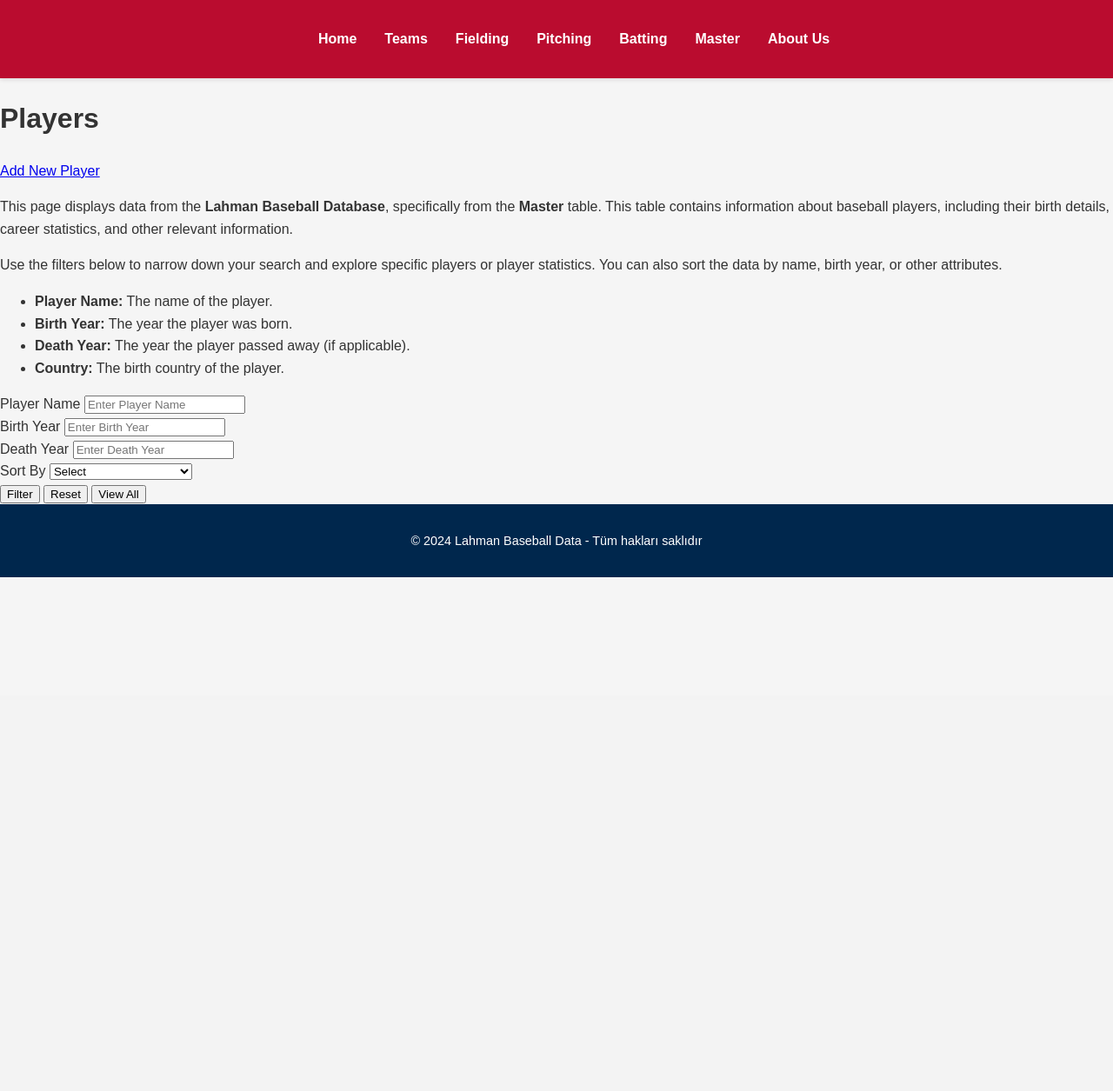
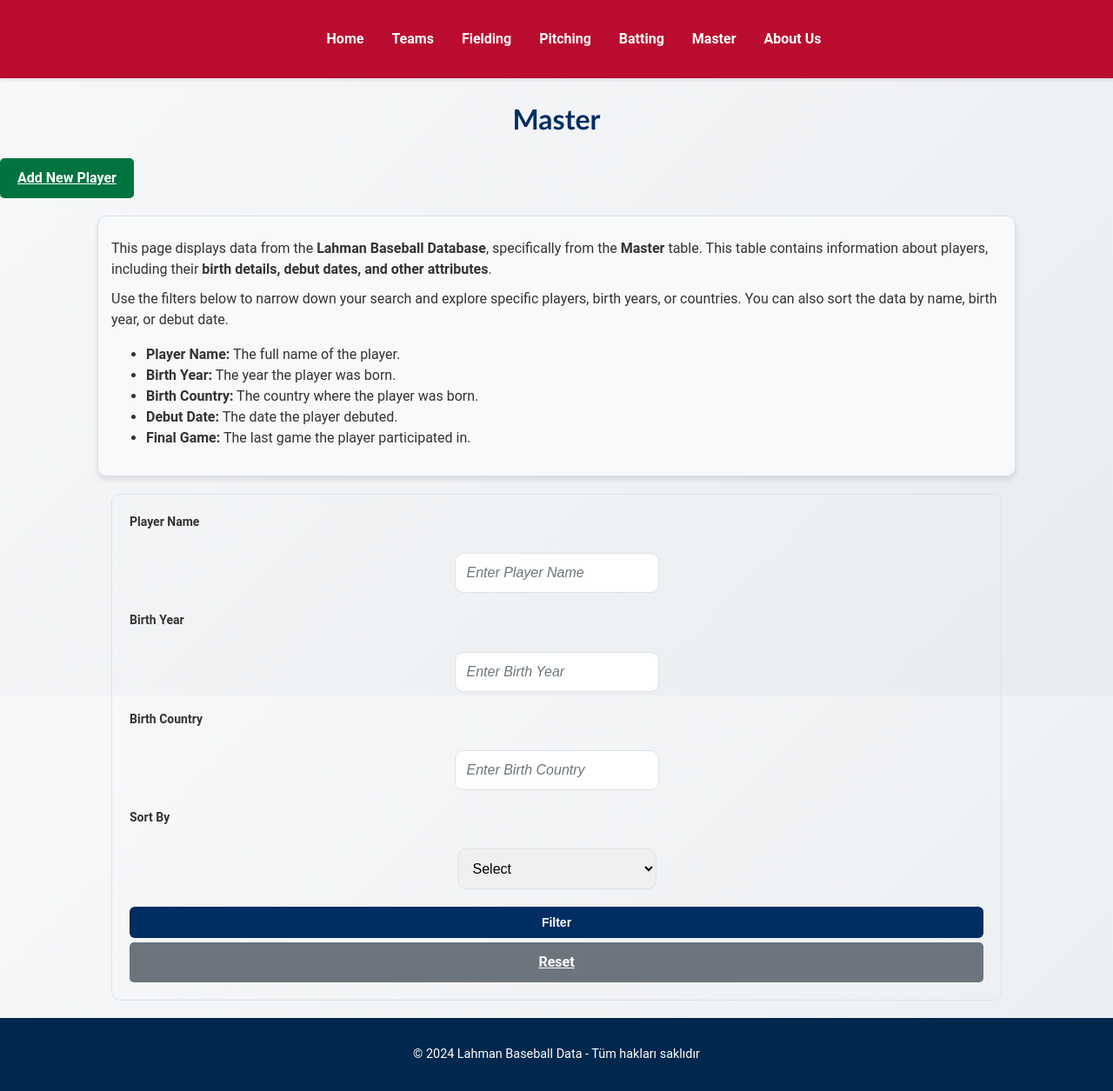
Before and after one commit to CommitCrewDB/CommitCrew, a Flask app: page /master in a window 1280 px wide. Shown: the whole page at 87% size. Before the commit the page ends 664 px from the top, so only its background shows below. Run offline with Flask 3, Linux system fonts and the light colour scheme.

Commit message:
edited master class

```diff
--- a/app/__init__.py
+++ b/app/__init__.py
@@ -26,8 +26,10 @@ def create_app():
     app.add_url_rule(rule="/batting/update/<int:record_id>", view_func=views.update_batting_record, methods=["GET", "POST"])
     app.add_url_rule(rule="/batting/delete/<int:record_id>", view_func=views.delete_batting_record, methods=["POST"])
     app.add_url_rule(rule="/master", view_func=views.master_page, methods=["GET", "POST"])
-    app.add_url_rule(rule="/master/add", view_func=views.add_player_page, methods=["GET", "POST"])
-    app.add_url_rule(rule="/master/update/<string:player_id>", view_func=views.update_player_page, methods=["GET", "POST"])
+    app.add_url_rule(rule="/master/add", view_func=views.add_master_page, methods=["GET", "POST"])
+    app.add_url_rule(rule="/master/update/<int:player_id>", view_func=views.update_master_page, methods=["GET", "POST"])
+    app.add_url_rule(rule="/master/delete/<int:player_id>", view_func=views.delete_master, methods=["POST"])
+
 
 
     return app
--- /dev/null
+++ b/app/static/master.css
@@ -0,0 +1,255 @@
+/* Global Styles */
+body {
+    font-family: 'Roboto', sans-serif;
+    background: linear-gradient(135deg, #f8f9fa, #e9ecef);
+    margin: 0;
+    padding: 0;
+}
+
+h1, h2, h3 {
+    color: #002d62;
+    text-align: center;
+    margin-bottom: 20px;
+    font-family: 'Trebuchet MS', sans-serif;
+    font-weight: 700;
+}
+
+/* Button Styles */
+.btn {
+    display: inline-block;
+    padding: 10px 20px;
+    font-size: 16px;
+    font-weight: bold;
+    text-align: center;
+    color: #fff;
+    border: none;
+    border-radius: 5px;
+    cursor: pointer;
+    transition: background-color 0.3s ease;
+}
+
+.btn-success {
+    background-color: #00743f;
+}
+
+.btn-success:hover {
+    background-color: #005c30;
+}
+
+.btn-primary {
+    background-color: #002d62;
+}
+
+.btn-primary:hover {
+    background-color: #001b40;
+}
+
+.btn-danger {
+    background-color: #c8102e;
+}
+
+.btn-danger:hover {
+    background-color: #a60d23;
+}
+
+.btn-secondary {
+    background-color: #6c757d;
+}
+
+.btn-secondary:hover {
+    background-color: #5a6268;
+}
+
+/* Search Box */
+.search-box {
+    max-width: 81%;
+    margin: 20px auto;
+    padding: 13px;
+    width: 100%;
+    font-size: 16px;
+    border: 1px solid #dee2e6;
+    border-radius: 10px;
+    box-sizing: border-box;
+}
+
+/* Table Styles */
+.scrollable-table {
+    overflow-y: auto;
+    overflow-x: auto;
+    max-height: 800px;
+    border: 1px solid #ddd;
+    margin: 20px auto;
+    width: 90%;
+    border-radius: 5px;
+    background-color: white;
+}
+
+table {
+    width: 100%;
+    border-collapse: collapse;
+}
+
+.table th, .table td {
+    padding: 12px 15px;
+    text-align: left;
+    border-bottom: 1px solid #dee2e6;
+}
+
+.table th {
+    background-color: #002d62;
+    color: white;
+    font-weight: bold;
+    border-top-left-radius: 10px;
+    border-top-right-radius: 10px;
+}
+
+.table tr:hover {
+    background-color: #e9ecef;
+    transform: translateY(-2px);
+    transition: transform 0.3s ease;
+}
+
+/* Form Styles */
+form, .form-control {
+    max-width: 600px;
+    margin: 20px auto;
+    padding: 13px;
+    border: 1px solid #dee2e6;
+    border-radius: 10px;
+    box-sizing: border-box;
+}
+
+.form-control:focus {
+    border-color: #0056b3;
+    box-shadow: 0 0 5px rgba(0, 86, 179, 0.5);
+}
+
+.form-control::placeholder {
+    color: #6c757d;
+    font-style: italic;
+}
+
+/* Alerts */
+.alert {
+    max-width: 600px;
+    margin: 20px auto;
+    padding: 15px;
+    font-size: 16px;
+    text-align: center;
+    border-radius: 5px;
+    border: 1px solid transparent;
+}
+
+.alert-success {
+    background-color: #d4edda;
+    color: #155724;
+    border-color: #c3e6cb;
+}
+
+.alert-danger {
+    background-color: #f8d7da;
+    color: #721c24;
+    border-color: #f5c6cb;
+}
+
+/* Filter Form */
+.filter-form {
+    background-color: none;
+    padding: 20px;
+    margin: 20px auto;
+    border-radius: 10px;
+    max-width: 80%;
+    width: 100%;
+    display: grid;
+    grid-template-columns: repeat(auto-fit, minmax(200px, 1fr));
+    gap: 20px;
+    animation: fadeIn 0.5s ease-in;
+}
+
+.filter-form .form-group {
+    display: flex;
+    flex-direction: column;
+    gap: 5px;
+}
+
+.filter-form label {
+    font-weight: bold;
+    font-size: 14px;
+}
+
+.filter-form input, .filter-form select {
+    padding: 13px;
+    font-size: 16px;
+    border-radius: 10px;
+    border: 1px solid #dee2e6;
+    transition: border-color 0.3s ease, box-shadow 0.3s ease;
+}
+
+.filter-form input:focus, .filter-form select:focus {
+    border-color: #007bff;
+    box-shadow: 0 0 5px rgba(0, 123, 255, 0.5);
+}
+
+.filter-form button {
+    padding: 10px;
+    font-size: 14px;
+    font-weight: bold;
+    border-radius: 6px;
+    transition: background-color 0.3s ease, transform 0.2s ease;
+}
+
+.filter-form .btn-primary {
+    background-color: #002d62;
+    color: #fff;
+    border: none;
+}
+
+.filter-form .btn-primary:hover {
+    background-color: #001b40;
+    transform: scale(1.03);
+}
+
+.filter-form .btn-secondary {
+    background-color: #6c757d;
+    color: #fff;
+    border: none;
+}
+
+.filter-form .btn-secondary:hover {
+    background-color: #5a6268;
+    transform: scale(1.03);
+}
+
+/* Animations */
+@keyframes fadeIn {
+    from {
+        opacity: 0;
+    }
+    to {
+        opacity: 1;
+    }
+}
+
+/* Responsive Design */
+@media (max-width: 768px) {
+    .filter-form {
+        grid-template-columns: 1fr;
+    }
+}
+
+/* Information Container */
+.info-container {
+    background-color: #f8f9fa;
+    padding: 15px;
+    margin: 20px auto;
+    border: 1px solid #dee2e6;
+    border-radius: 10px;
+    box-shadow: 0px 4px 6px rgba(0, 0, 0, 0.1);
+    font-size: 16px;
+    max-width: 80%;
+    line-height: 1.5;
+}
+
+.info-container p {
+    margin: 10px 0;
+}
--- a/app/templates/master.html
+++ b/app/templates/master.html
@@ -1,31 +1,43 @@
 {% extends "layout.html" %}
 {% block title %}
-Players{% endblock %}
+Master{% endblock %}
 {% block content %}
+<!-- Flash Messages -->
+{% with messages = get_flashed_messages(with_categories=true) %}
+  {% if messages %}
+    <div>
+      {% for category, message in messages %}
+        <div class="alert alert-{{ category }}">{{ message }}</div>
+      {% endfor %}
+    </div>
+  {% endif %}
+{% endwith %}
+<link rel="stylesheet" href="https://cdnjs.cloudflare.com/ajax/libs/font-awesome/5.15.4/css/all.min.css">
 <link rel="stylesheet" href="{{ url_for('static', filename='master.css') }}">
 <script src="{{ url_for('static', filename='js/app.js') }}"></script>
 
-<h1 class="title text-center my-4">Players</h1>
+<h1 class="title text-center my-4">Master</h1>
 
 <div class="text-right my-3">
-    <a href="{{ url_for('add_player_page') }}" class="btn btn-success">Add New Player</a>
+    <a href="{{ url_for('add_master_page') }}" class="btn btn-success">Add New Player</a>
 </div>
 
 <div class="info-container">
     <p>
         This page displays data from the <strong>Lahman Baseball Database</strong>, specifically from the
-        <strong>Master</strong> table. This table contains information about baseball players, including their
-        birth details, career statistics, and other relevant information.
+        <strong>Master</strong> table. This table contains information about players, including their
+        <strong>birth details, debut dates, and other attributes</strong>.
     </p>
     <p>
-        Use the filters below to narrow down your search and explore specific players or player statistics.
-        You can also sort the data by name, birth year, or other attributes.
+        Use the filters below to narrow down your search and explore specific players, birth years, or countries.
+        You can also sort the data by name, birth year, or debut date.
     </p>
     <ul>
-        <li><strong>Player Name:</strong> The name of the player.</li>
+        <li><strong>Player Name:</strong> The full name of the player.</li>
         <li><strong>Birth Year:</strong> The year the player was born.</li>
-        <li><strong>Death Year:</strong> The year the player passed away (if applicable).</li>
-        <li><strong>Country:</strong> The birth country of the player.</li>
+        <li><strong>Birth Country:</strong> The country where the player was born.</li>
+        <li><strong>Debut Date:</strong> The date the player debuted.</li>
+        <li><strong>Final Game:</strong> The last game the player participated in.</li>
     </ul>
 </div>
 
@@ -58,16 +70,16 @@ Players{% endblock %}
             />
         </div>
 
-        <!-- Death Year Filter -->
+        <!-- Birth Country Filter -->
         <div class="form-group">
-            <label for="death_year">Death Year</label>
+            <label for="birth_country">Birth Country</label>
             <input
                 type="text"
-                name="death_year"
-                id="death_year"
-                value="{{ request.args.get('death_year', '') }}"
+                name="birth_country"
+                id="birth_country"
+                value="{{ request.args.get('birth_country', '') }}"
                 class="form-control"
-                placeholder="Enter Death Year"
+                placeholder="Enter Birth Country"
             />
         </div>
 
@@ -76,80 +88,70 @@ Players{% endblock %}
             <label for="sort_by">Sort By</label>
             <select name="sort_by" id="sort_by" class="form-control">
                 <option value="">Select</option>
+                <option value="name_asc" {% if request.args.get('sort_by') == 'name_asc' %}selected{% endif %}>Name (A-Z)</option>
+                <option value="name_desc" {% if request.args.get('sort_by') == 'name_desc' %}selected{% endif %}>Name (Z-A)</option>
                 <option value="birth_year_asc" {% if request.args.get('sort_by') == 'birth_year_asc' %}selected{% endif %}>Birth Year (Ascending)</option>
                 <option value="birth_year_desc" {% if request.args.get('sort_by') == 'birth_year_desc' %}selected{% endif %}>Birth Year (Descending)</option>
-                <option value="player_name_asc" {% if request.args.get('sort_by') == 'player_name_asc' %}selected{% endif %}>Player Name (A-Z)</option>
-                <option value="player_name_desc" {% if request.args.get('sort_by') == 'player_name_desc' %}selected{% endif %}>Player Name (Z-A)</option>
+                <option value="debut_asc" {% if request.args.get('sort_by') == 'debut_asc' %}selected{% endif %}>Debut Date (Ascending)</option>
+                <option value="debut_desc" {% if request.args.get('sort_by') == 'debut_desc' %}selected{% endif %}>Debut Date (Descending)</option>
             </select>
         </div>
 
         <!-- Submit and Reset Buttons -->
         <div class="form-group btn-block">
             <button type="submit" class="btn btn-primary btn-block">Filter</button>
-            <button type="reset" class="btn btn-secondary btn-block">Reset</button>
-            <form method="get" action="/master">
-                <input type="hidden" name="action" value="view_all">
-                <button type="submit" class="btn btn-primary">View All</button>
+            <a href="{{ url_for('master_page') }}" class="btn btn-secondary">Reset</a>
+        </div>
+    </div>
 </form>
-        </div>
 
+<!-- Players Table -->
 {% if players %}
+    <div class="scrollable-table">
         <table class="table table-striped">
             <thead>
                 <tr>
-                        <th>ID</th>
                     <th>Player ID</th>
-                        <th>Name</th>
+                    <th>First Name</th>
+                    <th>Last Name</th>
                     <th>Birth Year</th>
-                        <th>Death Year</th>
-                        <th>Birth City</th>
                     <th>Birth Country</th>
+                    <th>Debut</th>
+                    <th>Final Game</th>
                     <th>Actions</th>
                 </tr>
             </thead>
             <tbody>
                 {% for player in players %}
                 <tr>
-                        <td>{{ player.ID }}</td>
                     <td>{{ player.playerID }}</td>
-                        <td>{{ player.nameFirst }} {{ player.nameLast }}</td>
+                    <td>{{ player.nameFirst }}</td>
+                    <td>{{ player.nameLast }}</td>
                     <td>{{ player.birthYear }}</td>
-                        <td>{{ player.deathYear }}</td>
-                        <td>{{ player.birthCity }}</td>
                     <td>{{ player.birthCountry }}</td>
-                        <td>
-                            <div>
-                                <form method="POST" action="/master" style="display:inline;">
-                                    <input type="hidden" name="action" value="delete">
-                                    <input type="hidden" name="player_id" value="{{ player.ID }}">
-                                    <button type="submit" class="btn btn-danger btn-sm"><i class="fas fa-trash"></i> Delete</button>
+                    <td>{{ player.debut }}</td>
+                    <td>{{ player.finalGame }}</td>
+                    <td style="text-align: center; vertical-align: middle; white-space: nowrap;">
+                        <!-- Update Button -->
+                        <form action="{{ url_for('update_master_page', player_id=player.playerID) }}" method="get" style="display:inline; border: none; margin: 0; padding: 0;">
+                            <button type="submit" class="btn btn-dark btn-sm" style="margin-right: 5px;">
+                                <i class="fas fa-edit"></i> Update
+                            </button>
                         </form>
-                            </div>
-                            <div class="mt-2">
-                                <a href="{{ url_for('update_player_page', player_id=player.ID) }}" class="btn btn-warning btn-sm btn-block">
-                                    <i class="fas fa-edit"></i> Update
-                                </a>
-                            </div>
+
+                        <!-- Delete Button -->
+                        <form method="POST" action="{{ url_for('delete_master', player_id=player.playerID) }}" style="display:inline; border: none; margin: 0; padding: 0;">
+                            <button type="submit" class="btn btn-danger btn-sm">
+                                <i class="fas fa-trash-alt"></i> Delete
+                            </button>
+                        </form>
                     </td>
                 </tr>
                 {% endfor %}
             </tbody>
         </table>
+    </div>
 {% elif request.args.get('search') %}
     <p>No results found. Try searching for a different player name.</p>
 {% endif %}
-    </div>
-</form>
-
-<!-- Flash Messages -->
-{% with messages = get_flashed_messages(with_categories=true) %}
-  {% if messages %}
-    <div>
-      {% for category, message in messages %}
-        <div class="alert alert-{{ category }}">{{ message }}</div>
-      {% endfor %}
-    </div>
-  {% endif %}
-{% endwith %}
-
 {% endblock %}
--- a/app/views.py
+++ b/app/views.py
@@ -339,74 +339,69 @@ def delete_batting_record(record_id):
     else:
         flash("Invalid request method for deletion.", "danger")
     return redirect(url_for("batting_page"))
-from flask import request, render_template, flash, redirect, url_for
 
 def master_page():
     search_query = request.args.get("search", "")
-    action = request.args.get('action')
+    birth_country_filter = request.args.get("birth_country", "")
+    birth_year_filter = request.args.get("birth_year", "")
+    death_year_filter = request.args.get("death_year", "")
+    player_name_filter = request.args.get("player_name", "")
     sort_by = request.args.get("sort_by", "")
+    action = request.args.get("action", "")
 
     players = []
-    if action == 'view_all':
-        players = Master.get_all_players()
-        return render_template("master.html", players=players)
 
+    if birth_country_filter or birth_year_filter or death_year_filter or player_name_filter or sort_by:
+        players = Master.filter_master(
+            birth_country=birth_country_filter,
+            birth_year=birth_year_filter,
+            death_year=death_year_filter,
+            player_name=player_name_filter,
+            sort_by=sort_by
+        )
     if search_query:
         players = Master.search_by_name(search_query)
 
-    if action == 'view_top_players':
-        top_players = Master.get_top_players()
-        return render_template("master.html", top_players=top_players)
+    if action == 'view_top_players_byLeague':
+        top_players_league = Master.get_top_players_by_league("stat", top_n=10)
+        return render_template("master.html", top_players_league=top_players_league)
 
-    if request.method == "POST":
-        action = request.form.get("action")
-        player_id = request.form.get("player_id")
-
-        if action == "delete":
-            if not player_id:
-                flash("Player ID is required to delete a player.", "danger")
-            else:
-                try:
-                    Master.delete_player(player_id)
-                    flash(f"Player with ID {player_id} deleted successfully!", "success")
-                except Exception as e:
-                    print(f"Error while deleting player: {e}")
-                    flash(f"An error occurred while deleting player: {e}", "danger")
-            return redirect(url_for("master_page"))
+    if action == 'view_top_players_byYear':
+        year = request.args.get("year", 1900)  # Örnek varsayılan yıl
+        top_players_year = Master.get_top_players_by_year("stat", year, top_n=10)
+        return render_template("master.html", top_players_year=top_players_year)
 
     return render_template("master.html", players=players)
 
-def add_player_page():
+
+def add_master_page():
     if request.method == "POST":
-        name_first = request.form.get("nameFirst")
-        name_last = request.form.get("nameLast")
-        birth_year = request.form.get("birthYear")
-        birth_month = request.form.get("birthMonth")
-        birth_day = request.form.get("birthDay")
-        weight = request.form.get("weight")
-        height = request.form.get("height")
-        bats = request.form.get("bats")
-        throws = request.form.get("throws")
-        debut = request.form.get("debut")
-        final_game = request.form.get("finalGame")
-        bbref_id = request.form.get("bbrefID")
-        retro_id = request.form.get("retroID")
-
         try:
             player_data = {
-                "nameFirst": name_first,
-                "nameLast": name_last,
-                "birthYear": birth_year,
-                "birthMonth": birth_month,
-                "birthDay": birth_day,
-                "weight": weight,
-                "height": height,
-                "bats": bats,
-                "throws": throws,
-                "debut": debut,
-                "finalGame": final_game,
-                "bbrefID": bbref_id,
-                "retroID": retro_id,
+                "playerID": request.form.get("player_id"),
+                "birthYear": request.form.get("birth_year"),
+                "birthMonth": request.form.get("birth_month"),
+                "birthDay": request.form.get("birth_day"),
+                "birthCity": request.form.get("birth_city"),
+                "birthCountry": request.form.get("birth_country"),
+                "birthState": request.form.get("birth_state"),
+                "deathYear": request.form.get("death_year"),
+                "deathMonth": request.form.get("death_month"),
+                "deathDay": request.form.get("death_day"),
+                "deathCountry": request.form.get("death_country"),
+                "deathState": request.form.get("death_state"),
+                "deathCity": request.form.get("death_city"),
+                "nameFirst": request.form.get("first_name"),
+                "nameLast": request.form.get("last_name"),
+                "nameGiven": request.form.get("given_name"),
+                "weight": request.form.get("weight"),
+                "height": request.form.get("height"),
+                "bats": request.form.get("bats"),
+                "throws": request.form.get("throws"),
+                "debut": request.form.get("debut"),
+                "bbrefID": request.form.get("bbref_id"),
+                "finalGame": request.form.get("final_game"),
+                "retroID": request.form.get("retro_id"),
             }
             Master.add_player(player_data)
             flash("New player added successfully!", "success")
@@ -416,32 +411,37 @@ def add_player_page():
 
     return render_template("addmaster.html")
 
-def update_player_page(player_id):
-    if request.method == 'POST':
-        # Form verilerini al ve güncelle
-        updated_data = {
-            "nameFirst": request.form.get("nameFirst", ""),
-            "nameLast": request.form.get("nameLast", ""),
-            "birthYear": request.form.get("birthYear", 0),
-            "birthMonth": request.form.get("birthMonth", 0),
-            "birthDay": request.form.get("birthDay", 0),
-            "weight": request.form.get("weight", 0),
-            "height": request.form.get("height", 0),
-            "bats": request.form.get("bats", ""),
-            "throws": request.form.get("throws", ""),
-            "debut": request.form.get("debut", ""),
-            "finalGame": request.form.get("finalGame", ""),
-            "bbrefID": request.form.get("bbrefID", ""),
-            "retroID": request.form.get("retroID", ""),
-        }
 
-        Master.update_player(player_id, updated_data)
-        flash("Player updated successfully!", "success")
-        return redirect(url_for('master_page'))
-    else:
-        # Güncelleme formunu görüntülemek için oyuncu verilerini al
-        player = Master.get_player_by_id(player_id)
-        return render_template('update_master.html', player=player)
+def update_master_page(player_id):
+    if request.method == "POST":
+        try:
+            updated_data = {
+                "nameFirst": request.form.get("first_name"),
+                "nameLast": request.form.get("last_name"),
+                "birthYear": request.form.get("birth_year"),
+                "birthMonth": request.form.get("birth_month"),
+                "birthDay": request.form.get("birth_day"),
+                "weight": request.form.get("weight"),
+                "height": request.form.get("height"),
+            }
+            Master.update_player(player_id, updated_data)
+            flash("Player updated successfully!", "success")
+            return redirect(url_for("master_page"))
+        except Exception as e:
+            flash(f"An error occurred: {e}", "danger")
+
+    player = Master.get_player_by_id(player_id)
+    return render_template("update_master.html", player=player)
+
+
+def delete_master(player_id):
+    try:
+        Master.delete_player(player_id)
+        flash("Player deleted successfully!", "success")
+    except Exception as e:
+        flash(f"An error occurred while deleting the player: {e}", "danger")
+
+    return redirect(url_for("master_page"))
 
 
 def about_page():
```
Also changed, not shown: app/templates/addmaster.html (+36 -24 lines), app/templates/update_master.html (+28 -29 lines). Lines whose indentation alone changed are shown as unchanged.
